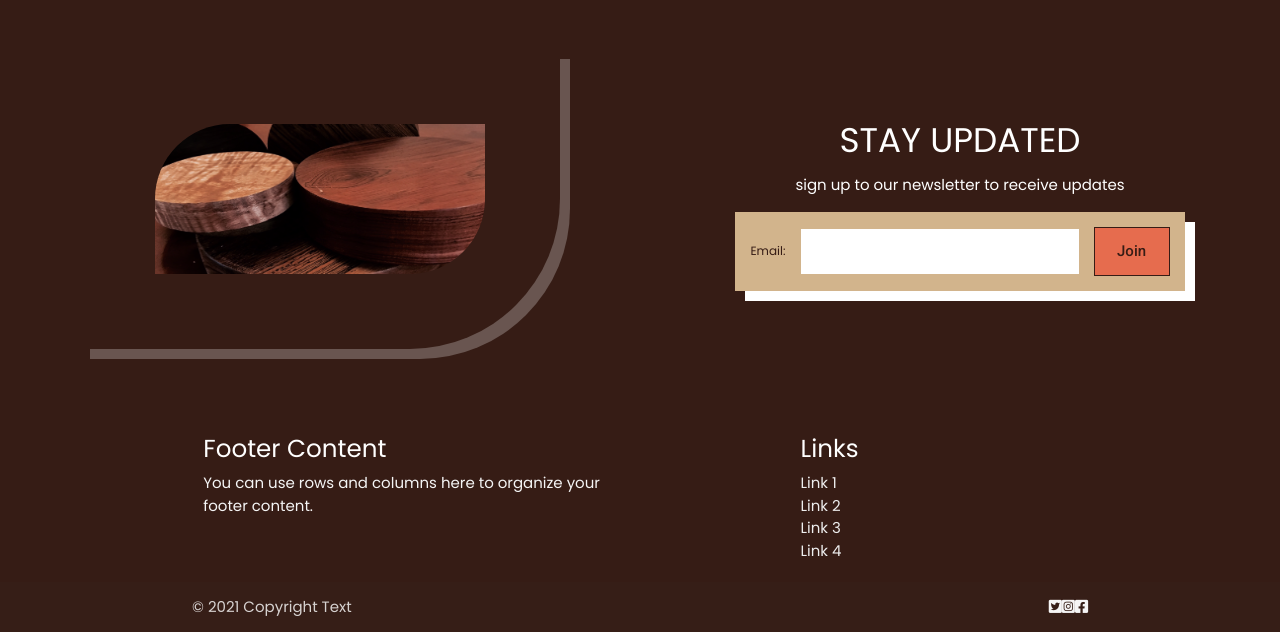
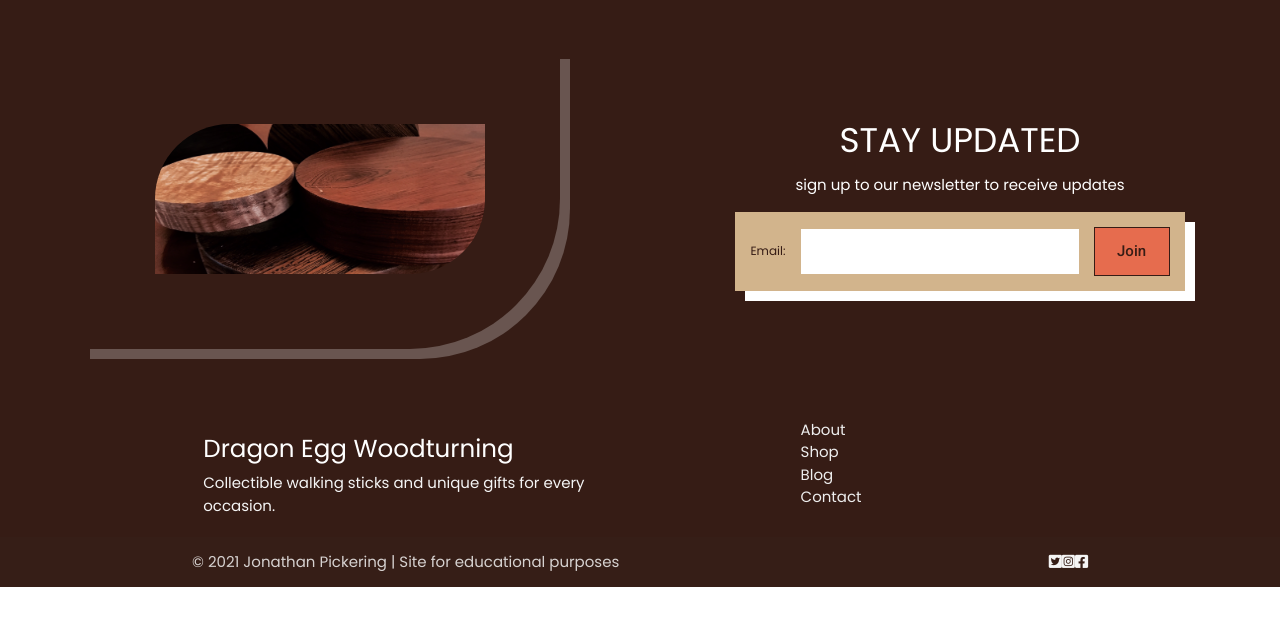
Before and after one commit to jjpickering10/CI-MS4-DragonEggWoodturning, a Django app: page /bag/ in a window 1280 px wide. Shown: the part 3643-4275 px from the top of the page. After the commit the page ends 4230 px from the top, so only its background shows below. Run offline with Django 3.2, Linux system fonts and the light colour scheme; some libraries are stand-ins or nearby versions.

Commit message:
Add content to footer

```diff
--- a/templates/base.html
+++ b/templates/base.html
@@ -193,29 +193,29 @@
       <div class="container">
         <div class="row">
           <div class="col l6 s12">
-            <h5 class="white-text">Footer Content</h5>
-            <p class="grey-text text-lighten-4">You can use rows and columns here to organize your footer content.</p>
+            <h5 class="white-text">Dragon Egg Woodturning</h5>
+            <p class="grey-text text-lighten-4">Collectible walking sticks and unique gifts for every occasion.</p>
           </div>
           <div class="col l4 offset-l2 s12">
-            <h5 class="white-text">Links</h5>
             <ul>
-              <li><a class="grey-text text-lighten-3" href="#!">Link 1</a></li>
-              <li><a class="grey-text text-lighten-3" href="#!">Link 2</a></li>
-              <li><a class="grey-text text-lighten-3" href="#!">Link 3</a></li>
-              <li><a class="grey-text text-lighten-3" href="#!">Link 4</a></li>
+              <li><a class="grey-text text-lighten-3" href="{% url 'about' %}">About</a></li>
+              <li><a class="grey-text text-lighten-3" href="{% url 'all_products' %}">Shop</a></li>
+              <li><a class="grey-text text-lighten-3" href="{% url 'blog' %}">Blog</a></li>
+              <li><a class="grey-text text-lighten-3" href="#!">Contact</a></li>
             </ul>
           </div>
         </div>
       </div>
       <div class="footer-copyright">
         <div class="container">
-        © 2021 Copyright Text
+        © 2021 Jonathan Pickering
         <a class="grey-text text-lighten-4 right" href="https://www.facebook.com/" target="_blank"><i
           class="fab fa-facebook-square"></i></a>
       <a class="grey-text text-lighten-4 right" href="https://www.instagram.com/" target="_blank"><i
           class="fab fa-instagram-square"></i></a>
       <a class="grey-text text-lighten-4 right" href="https://www.twitter.com/" target="_blank"><i
           class="fab fa-twitter-square"></i></a>
+          | Site for educational purposes
         </div>
       </div>
     </footer>
```
